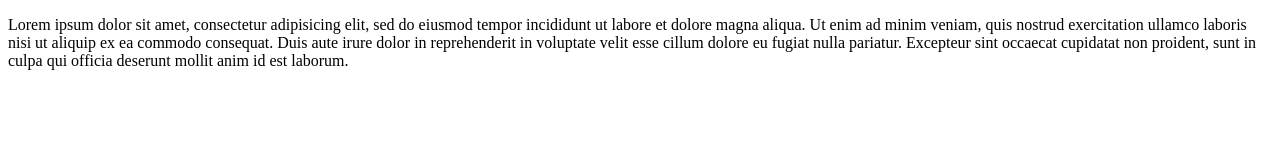
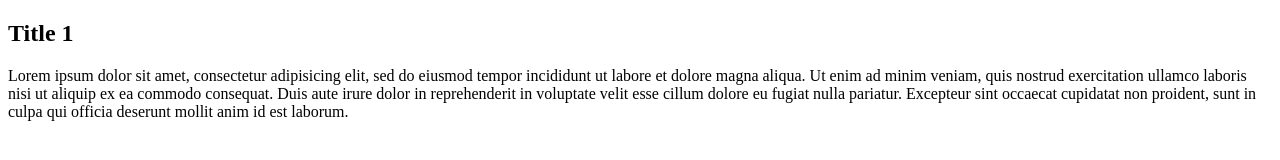
Before and after one commit to MTayyabHanif/git-one, a plain HTML site: page index.html in a window 1280 px wide. Drawn offline with Linux system fonts and the light colour scheme.

Commit message:
add heading in paragraph

```diff
--- a/index.html
+++ b/index.html
@@ -6,6 +6,8 @@
 <body>
 
 	<div class="paragraph">
+
+		<h2>Title 1</h2>
 		<p>
 		Lorem ipsum dolor sit amet, consectetur adipisicing elit, sed do eiusmod
 		tempor incididunt ut labore et dolore magna aliqua. Ut enim ad minim veniam,
```
